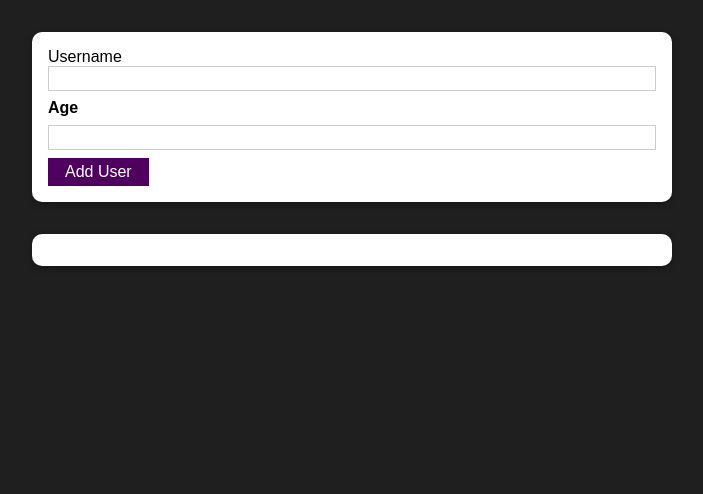
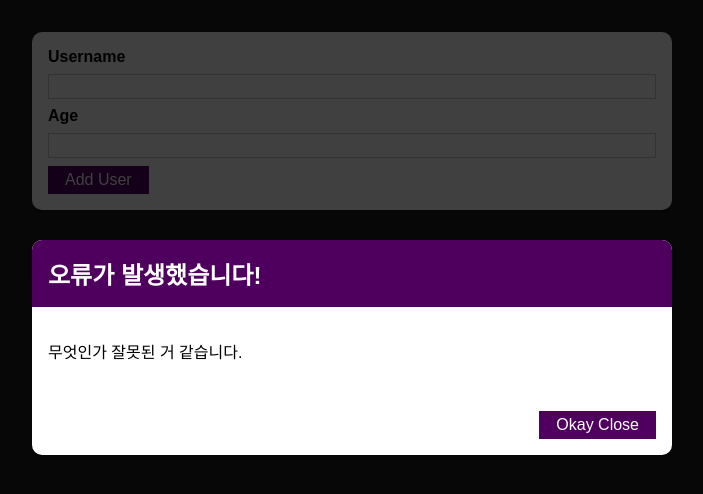
Before and after one commit to jeongsangtae/react-complete-training-first-practice-project, a React (Create React App) app: page / in a window 1280 px wide. Shown: the top 494 px of the page, without its empty margins (288-991 px from the left). Built offline with nearby package versions, Linux system fonts and the light colour scheme.

Commit message:
React Complete Training First Practice Project - ErrorModal add & ErrorModal data static passing

```diff
--- a/src/components/UI/ErrorModal.js
+++ b/src/components/UI/ErrorModal.js
@@ -1,7 +1,26 @@
 import React from "react";
 
+import Card from "./Card";
+import Button from "./Button";
 import styles from "./ErrorModal.module.css";
 
-const ErrorModal = () => {};
+const ErrorModal = (props) => {
+  return (
+    <div>
+      <div className={styles.backdrop} />
+      <Card className={styles.modal}>
+        <header className={styles.header}>
+          <h2>{props.title}</h2>
+        </header>
+        <div className={styles.content}>
+          <p>{props.message}</p>
+        </div>
+        <footer className={styles.actions}>
+          <Button>Okay Close</Button>
+        </footer>
+      </Card>
+    </div>
+  );
+};
 
 export default ErrorModal;
--- a/src/components/Users/AddUser.js
+++ b/src/components/Users/AddUser.js
@@ -2,6 +2,7 @@
 
 import Card from "../UI/Card";
 import Button from "../UI/Button";
+import ErrorModal from "../UI/ErrorModal";
 import styles from "./AddUser.module.css";
 
 const AddUser = (props) => {
@@ -54,9 +55,14 @@
   };
 
   return (
+    <div>
+      <ErrorModal
+        title="오류가 발생했습니다!"
+        message="무엇인가 잘못된 거 같습니다."
+      />
       <Card className={styles.input}>
         <form onSubmit={addUserHandler}>
-        <lable htmlFor="username">Username</lable>
+          <label htmlFor="username">Username</label>
           <input
             id="username"
             type="text"
@@ -73,6 +79,7 @@
           <Button type="submit">Add User</Button>
         </form>
       </Card>
+    </div>
   );
 };
 
```
Lines whose indentation alone changed are shown as unchanged.
